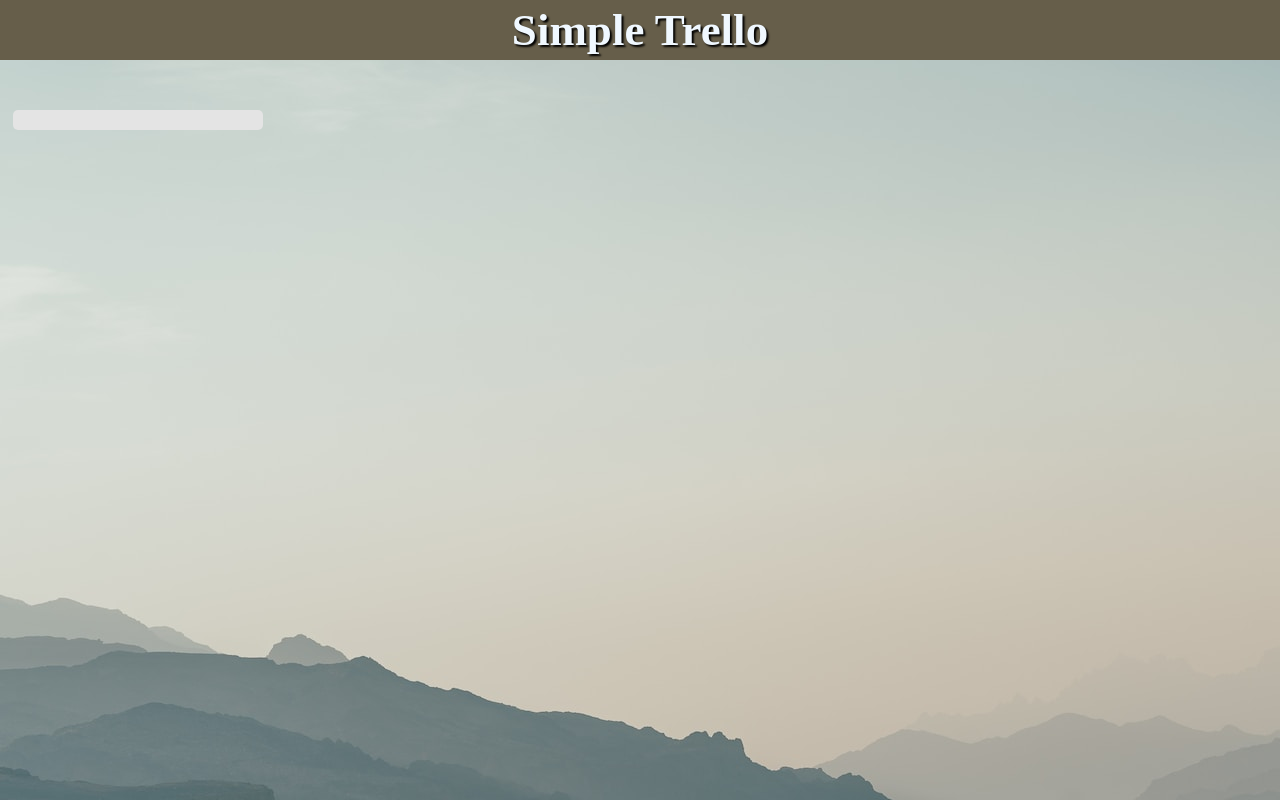
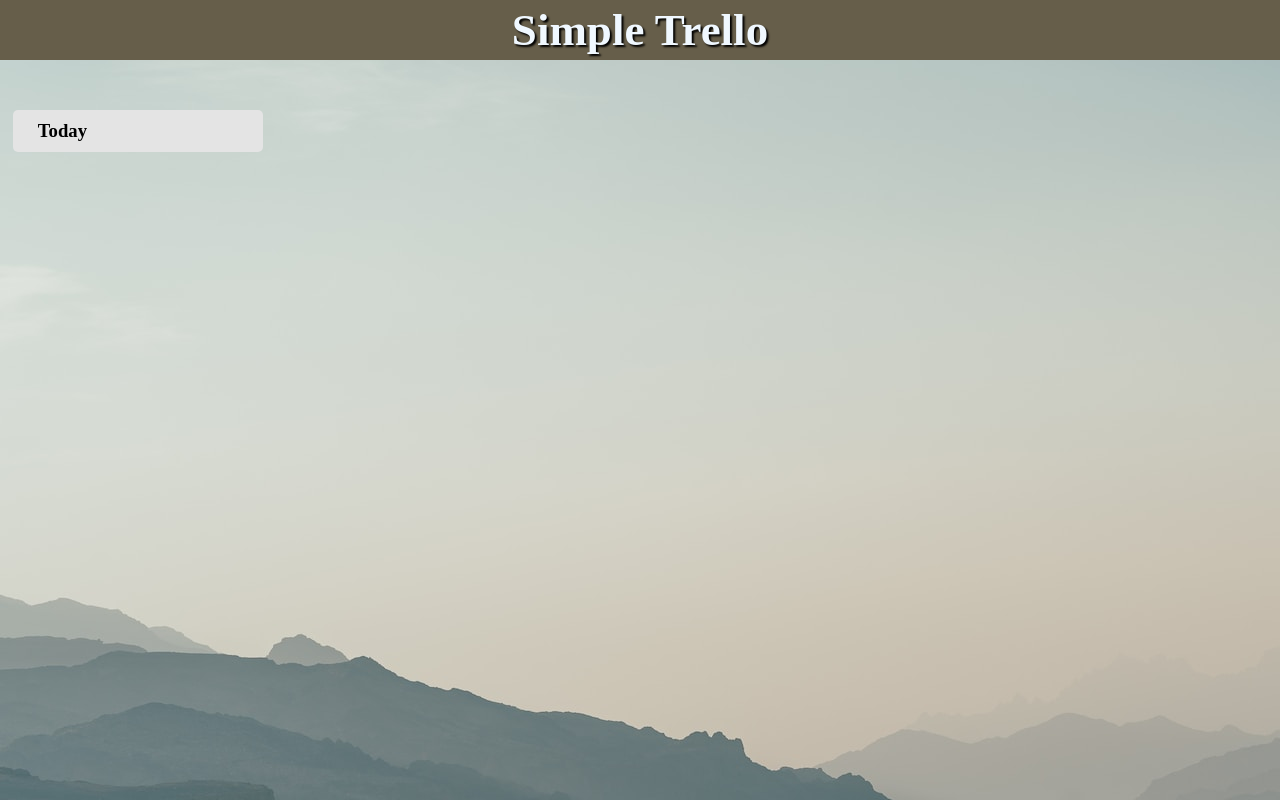
Before and after one commit to YukaIshida-VT/trello-clone, a React (Create React App) app: page / in a window 1280 px wide. Built offline with nearby package versions, Linux system fonts and the light colour scheme.

Commit message:
29. TaskCardTitleコンポーネントを作成しよう

```diff
--- a/src/components/task/TaskCardTitle.jsx
+++ b/src/components/task/TaskCardTitle.jsx
@@ -1,9 +1,32 @@
-import React from 'react'
+import React, { useState } from "react";
 
 export const TaskCardTitle = () => {
+  const [isClick, setIsClick] = useState(false);
+  const [inputCardTitle, setInputCardTitle] = useState("Today");
+
+  const handleClick = () => {
+    setIsClick(true);
+  };
+
+  const handleChange = (e) => {
+    console.log(inputCardTitle)
+    setInputCardTitle(e.target.value);
+  }
+
+  const handleSubmit = (e) => {
+    e.preventDefault();
+    setIsClick(false);
+  }
+
   return (
-    <div>
-
+    <div onClick={handleClick}>
+      {isClick ? (
+        <form onSubmit={handleSubmit}>
+          <input type="text" onChange={handleChange} />
+        </form>
+      ) : (
+        <h3>{inputCardTitle}</h3>
+      )}
     </div>
-  )
-}
+  );
+};
```
